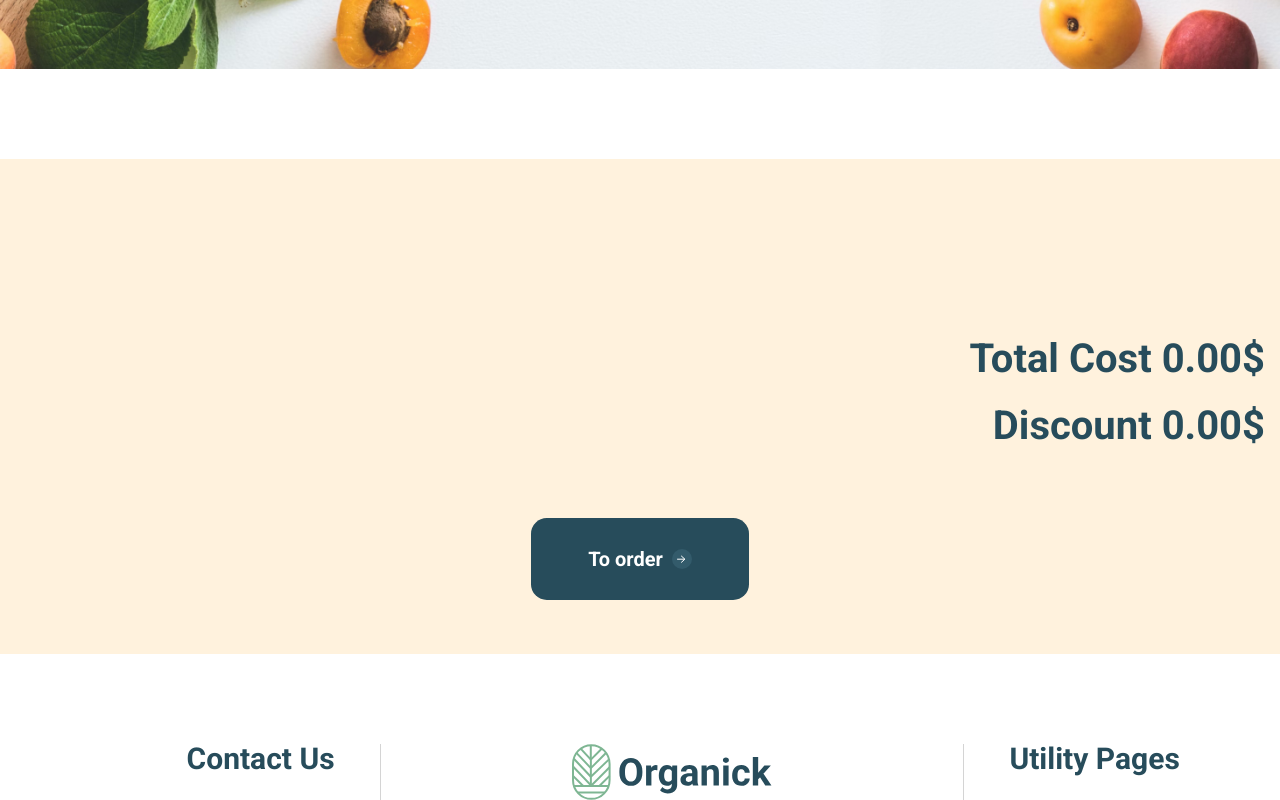
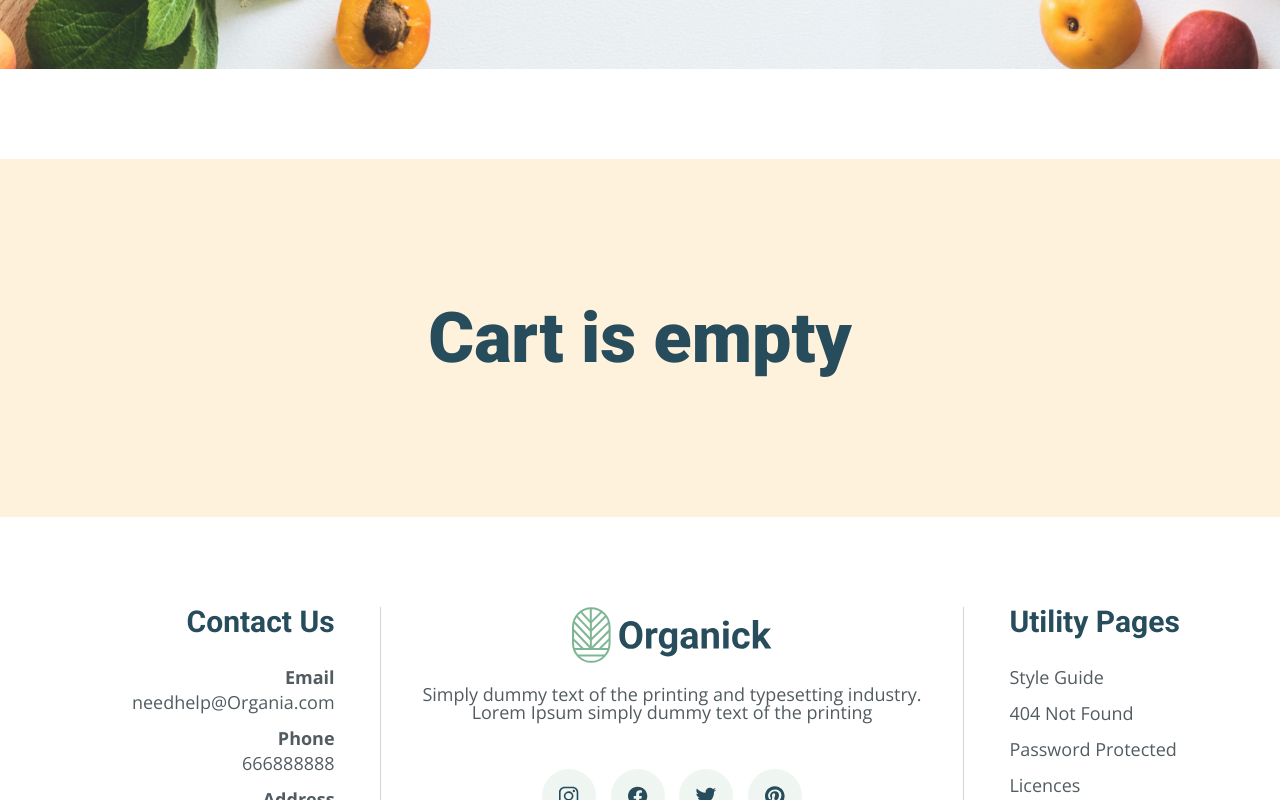
Before and after one commit to tkach-v/OrganickStore, a React (Create React App) app in the folder client/: page /cart in a window 1280 px wide. Shown: the part 493-1293 px from the top of the page. Built offline with nearby package versions, Linux system fonts and the light colour scheme.

Commit message:
bug fixes

```diff
--- a/client/src/components/Footer/Footer.jsx
+++ b/client/src/components/Footer/Footer.jsx
@@ -65,19 +65,19 @@ function Footer() {
           <nav>
             <ul>
               <FooterNavListItem>
-                <FooterNavLink href="#">Style Guide</FooterNavLink>
+                <FooterNavLink to="style-guide">Style Guide</FooterNavLink>
               </FooterNavListItem>
               <FooterNavListItem>
-                <FooterNavLink href="#">404 Not Found</FooterNavLink>
+                <FooterNavLink to="404-error">404 Not Found</FooterNavLink>
               </FooterNavListItem>
               <FooterNavListItem>
-                <FooterNavLink href="#">Password Protected</FooterNavLink>
+                <FooterNavLink to="password-protected">Password Protected</FooterNavLink>
               </FooterNavListItem>
               <FooterNavListItem>
-                <FooterNavLink href="#">Licences</FooterNavLink>
+                <FooterNavLink to="licences">Licences</FooterNavLink>
               </FooterNavListItem>
               <FooterNavListItem>
-                <FooterNavLink href="#">Changelog</FooterNavLink>
+                <FooterNavLink to="changelog">Changelog</FooterNavLink>
               </FooterNavListItem>
             </ul>
           </nav>
--- a/client/src/components/Footer/style.js
+++ b/client/src/components/Footer/style.js
@@ -1,5 +1,6 @@
 import styled from "styled-components";
 import {Container, Title} from "../../assets/styles/common";
+import {Link} from "react-router-dom";
 
 export const StyledFooterTop = styled(Container)`
   display: flex;
@@ -18,7 +19,7 @@ export const FooterNavListItem = styled.div`
   padding-bottom: 1rem;
 `
 
-export const FooterNavLink = styled.a`
+export const FooterNavLink = styled(Link)`
   color: ${props => props.theme.colors.text};
   transition: all 0.2s ease-in-out;
   @media (min-width: ${props => props.theme.breakpoints.medium}) {
--- a/client/src/features/cart/CartForm/CartForm.jsx
+++ b/client/src/features/cart/CartForm/CartForm.jsx
@@ -100,6 +100,11 @@ function CartForm({visible}) {
         validateOnBlur
         validationSchema={validationSchema}
         onSubmit={(values) => {
+          if (products.length < 1) {
+            alert("Choose the products you want to order");
+            return
+          }
+
           const postData = {...values,
             products: [...products]
           }
--- a/client/src/pages/Сart/Cart.jsx
+++ b/client/src/pages/Сart/Cart.jsx
@@ -38,6 +38,13 @@ const CartContentInner = styled(Container)`
   max-width: 1600px;
 `
 
+const CartEmptyTitle = styled(Title)`
+  padding-bottom: 5rem;
+  @media (max-width: ${props => props.theme.breakpoints.medium}) {
+    padding-bottom: 1rem;
+  }
+`
+
 function Cart(props) {
   const [visibleForm, setVisibleForm] = useState(false);
   const itemsList = useSelector(state => state.cart.items);
@@ -47,6 +54,10 @@ function Cart(props) {
       <CartTitle>Cart</CartTitle>
       <CartContent>
         <CartContentInner>
+          {itemsList.length < 1 ? (
+            <CartEmptyTitle>Cart is empty</CartEmptyTitle>
+          ) : (
+            <>
               <CartOrdersList ordersItems={itemsList}/>
               {visibleForm ? null : (
                 <CustomArrowButton
@@ -55,12 +66,17 @@ function Cart(props) {
                   $marginTop="4rem"
                   $color="#FFFFFF"
                   $backgroundColor={props => props.theme.colors.title}
-              onClick={() => setVisibleForm(true)}
+                  onClick={() => {
+                    setVisibleForm(true);
+                  }}
                 >To order</CustomArrowButton>
               )}
               {visibleForm &&
                 <CartForm/>
               }
+            </>
+          )}
+
         </CartContentInner>
       </CartContent>
     </>
```
Lines whose indentation alone changed are shown as unchanged.
